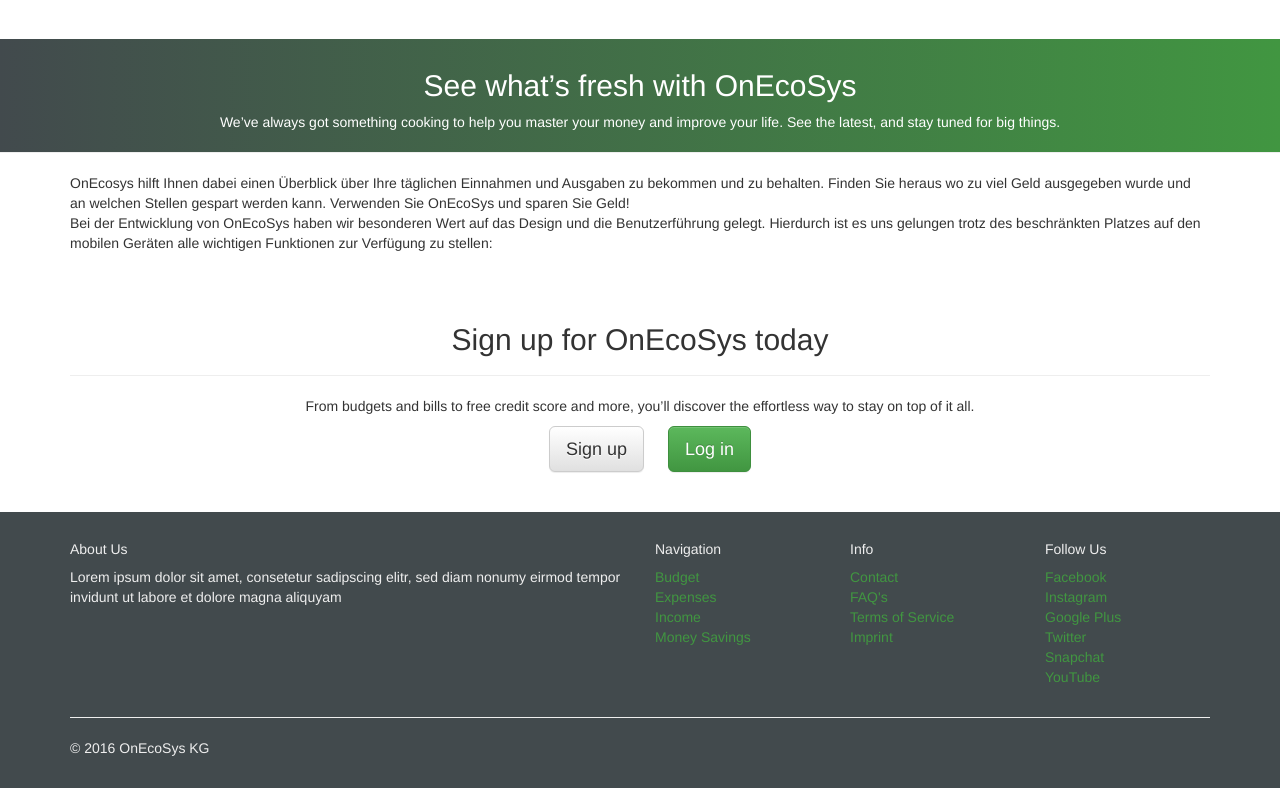
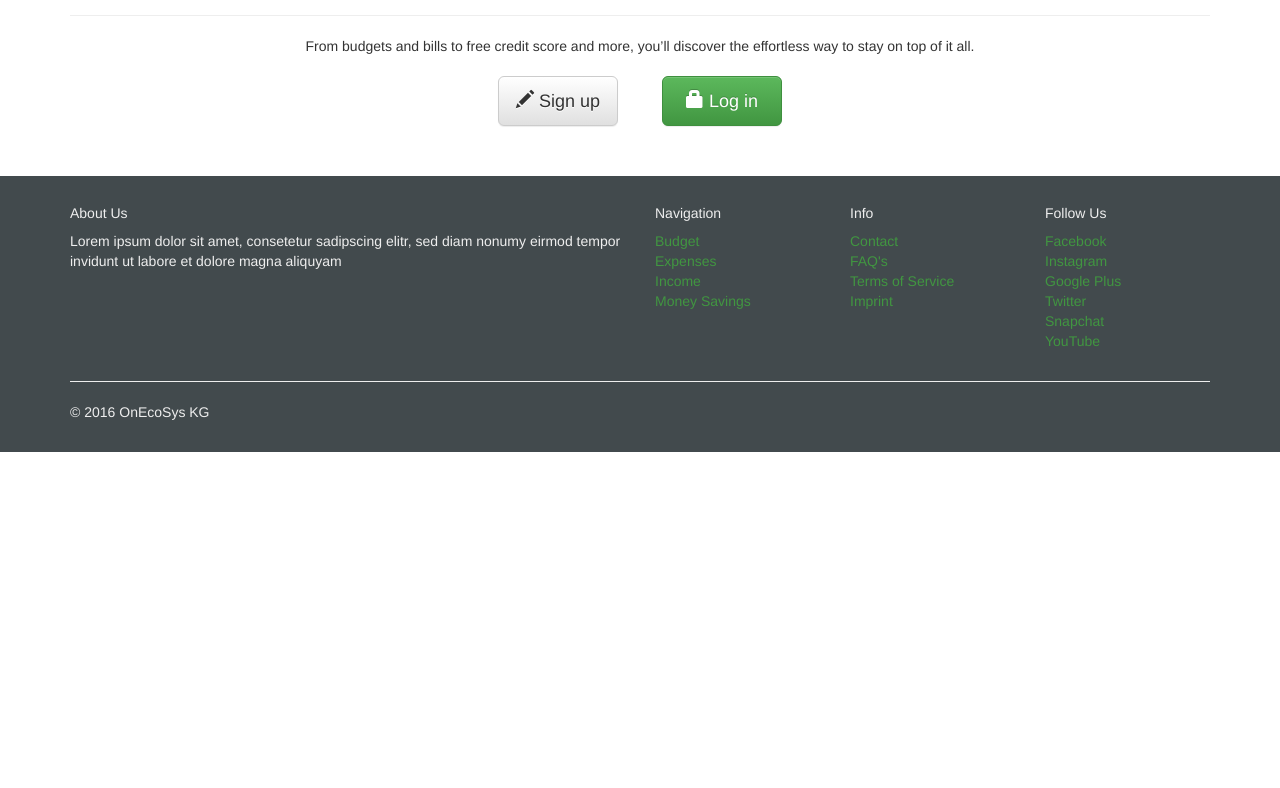
Before and after one commit to fahrican/onecosys, a PHP site: page / in a window 1280 px wide. Shown: the part 1990-2778 px from the top of the page. After the commit the page ends 2442 px from the top, so only its background shows below. Run offline with PHP 8.4, Linux system fonts and the light colour scheme.

Commit message:
edited files

```diff
--- a/index.html
+++ b/index.html
@@ -46,9 +46,9 @@
 	<!-- jumbotron -->
 	<div class="jumbotron">
 		<div class="container text-center">
-			<h3>Welcome to a new FinTech service</h3>
+			<h2>Welcome to a new FinTech service</h2>
 			<h4>A platform to track all of your finance</h4><br />
-			<p>This website is currently under construction, the service will be soon ready for you</p>
+			<p><strong>This website is currently under construction, the service will be soon ready for you</strong></p>
 
 			<div class="btn-group">
 				<a href="#" id="more-info" class="btn btn-lg btn-success">more info</a>
@@ -162,9 +162,9 @@
 
 						<div class="col-lg-12">
     						<div class="text-center">
-    							<button class="btn btn-default btn-lg singlebutton"> Sign up</button>
+    							<button class="btn btn-default btn-lg singlebutton"><span class="glyphicon glyphicon-pencil"></span>  Sign up</button>
 
-      							<button class="btn btn-success btn-lg">Log in</button>
+      							<button class="btn btn-success btn-lg singlebutton"><span class="glyphicon glyphicon-lock"></span> Log in</button>
     						</div>
   						</div>
 					</div>
--- a/style.css
+++ b/style.css
@@ -44,7 +44,7 @@ body{
 .jumbotron{
 
 	height: 500px;
-	background-image: url(images/ny.jpg);
+	background: linear-gradient(rgba(192,192,192,0.3), rgba(192,192,192,0.2)), url(images/ny.jpg);
 	background-repeat: no-repeat;
 	background-size: cover;
 }
@@ -95,9 +95,9 @@ body{
 
 .singlebutton{
 
-
-	margin-left: 20px;
-	margin-right: 20px;
+	margin: 10px 20px 10px 20px;
+	width: 120px;
+	height: 50px;
 }
 
 footer{
```
Also changed, not shown: README.md, images/favicon.ico (added), images/ny.jpg (added), images/old/smartphone1.png (added), images/old/smartphone2.png (added), images/smartphone1.png (added), images/smartphone2.png (added), images/test-badge-app.png (added).
